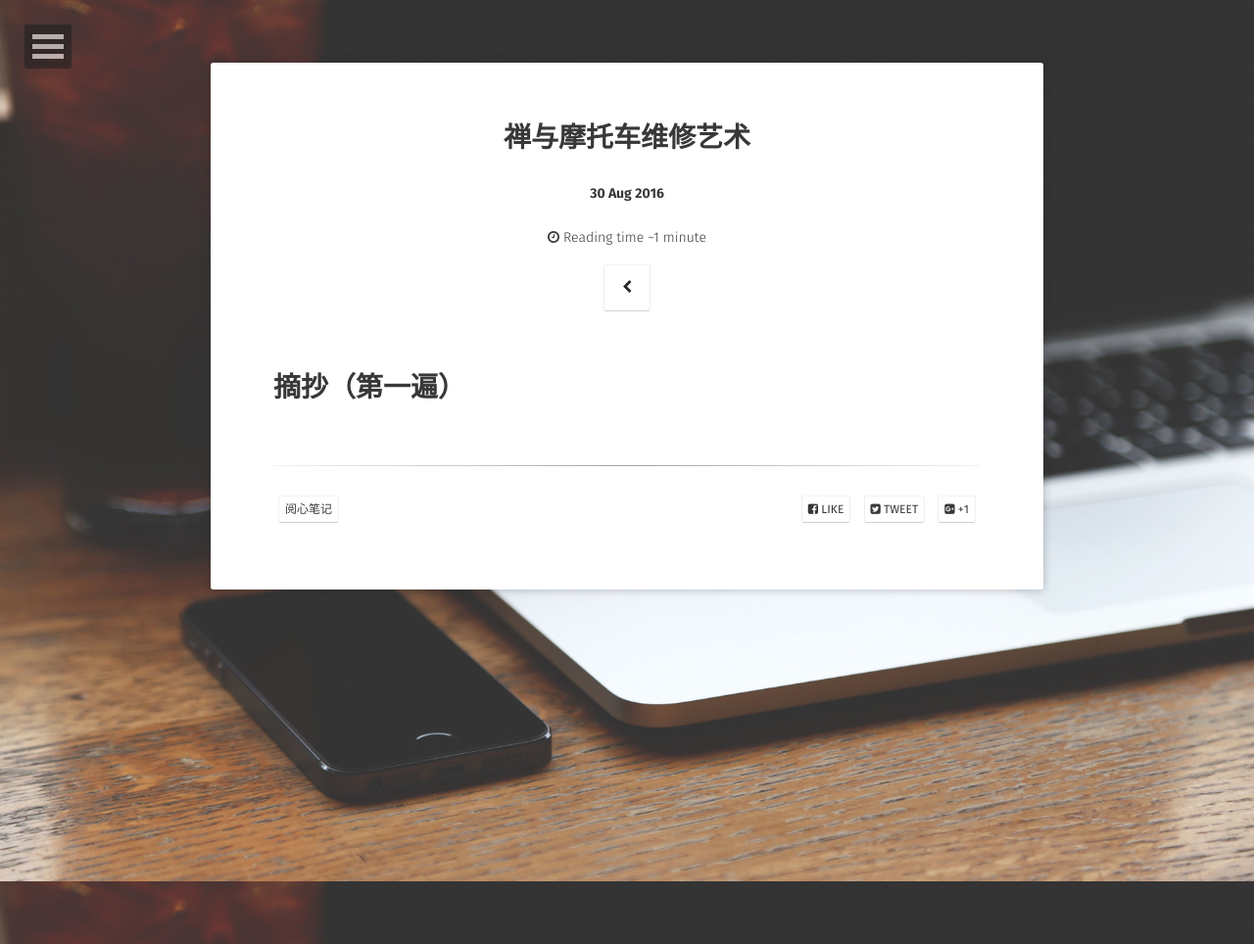
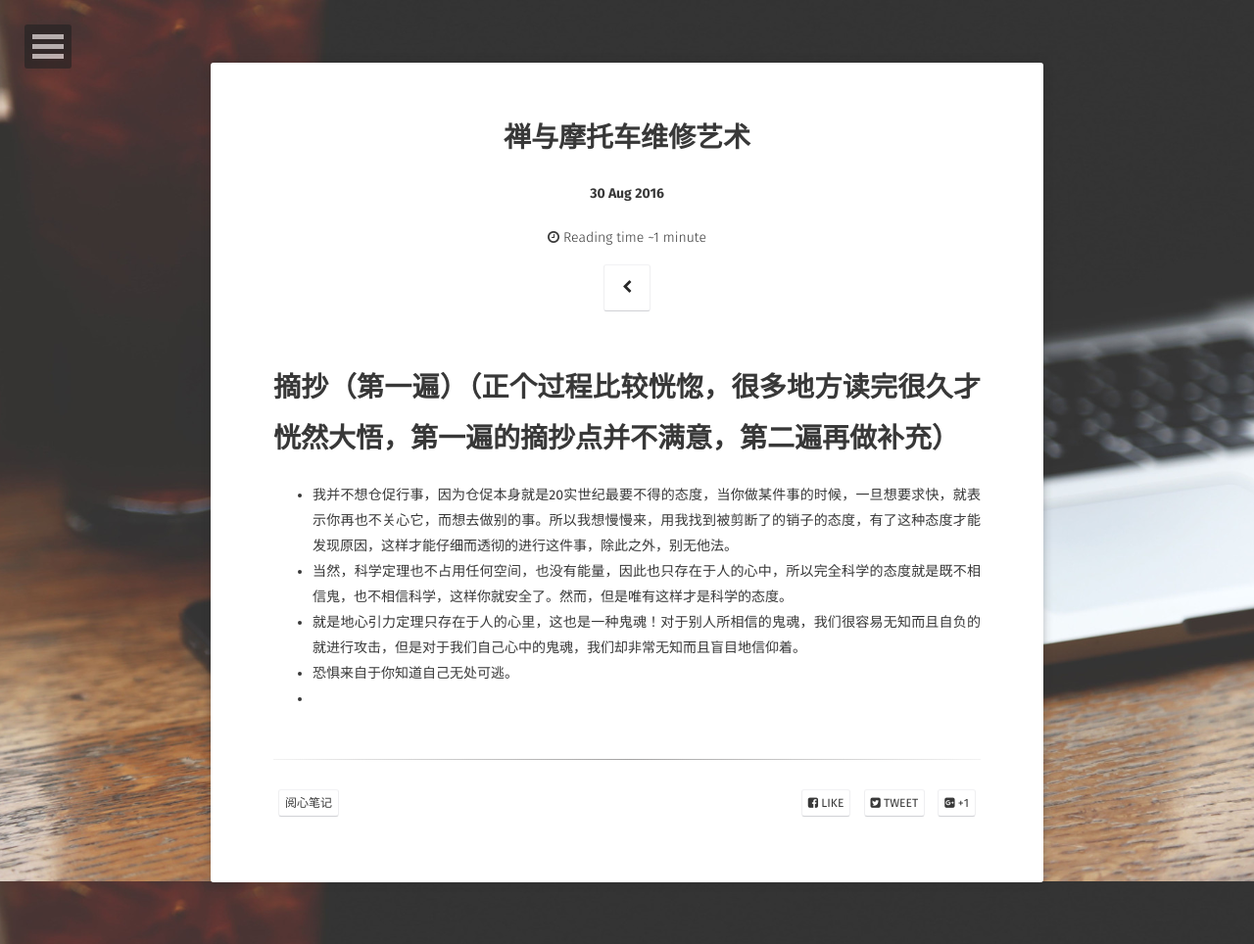
Before and after one commit to ridikuius/ridikuius.github.io, a Jekyll site: the page built from _posts/2016-09-12-《禅与摩托车维修艺术》.md, in a window 1280 px wide. Shown: the whole page at 98% size. Built offline with Jekyll 4.4.1, drawn with Linux system fonts in a browser that asks for light colours; some web fonts are replaced.

Commit message:
Update 2016-09-12-《禅与摩托车维修艺术》.md
first

```diff
--- a/_posts/2016-09-12-《禅与摩托车维修艺术》.md
+++ b/_posts/2016-09-12-《禅与摩托车维修艺术》.md
@@ -7,4 +7,10 @@ project: true
 tag:
 - 阅心笔记
 ---
-# 摘抄（第一遍）
+# 摘抄（第一遍）（正个过程比较恍惚，很多地方读完很久才恍然大悟，第一遍的摘抄点并不满意，第二遍再做补充）
+
+* 我并不想仓促行事，因为仓促本身就是20实世纪最要不得的态度，当你做某件事的时候，一旦想要求快，就表示你再也不关心它，而想去做别的事。所以我想慢慢来，用我找到被剪断了的销子的态度，有了这种态度才能发现原因，这样才能仔细而透彻的进行这件事，除此之外，别无他法。
+* 当然，科学定理也不占用任何空间，也没有能量，因此也只存在于人的心中，所以完全科学的态度就是既不相信鬼，也不相信科学，这样你就安全了。然而，但是唯有这样才是科学的态度。
+* 就是地心引力定理只存在于人的心里，这也是一种鬼魂！对于别人所相信的鬼魂，我们很容易无知而且自负的就进行攻击，但是对于我们自己心中的鬼魂，我们却非常无知而且盲目地信仰着。
+* 恐惧来自于你知道自己无处可逃。
+*
```
